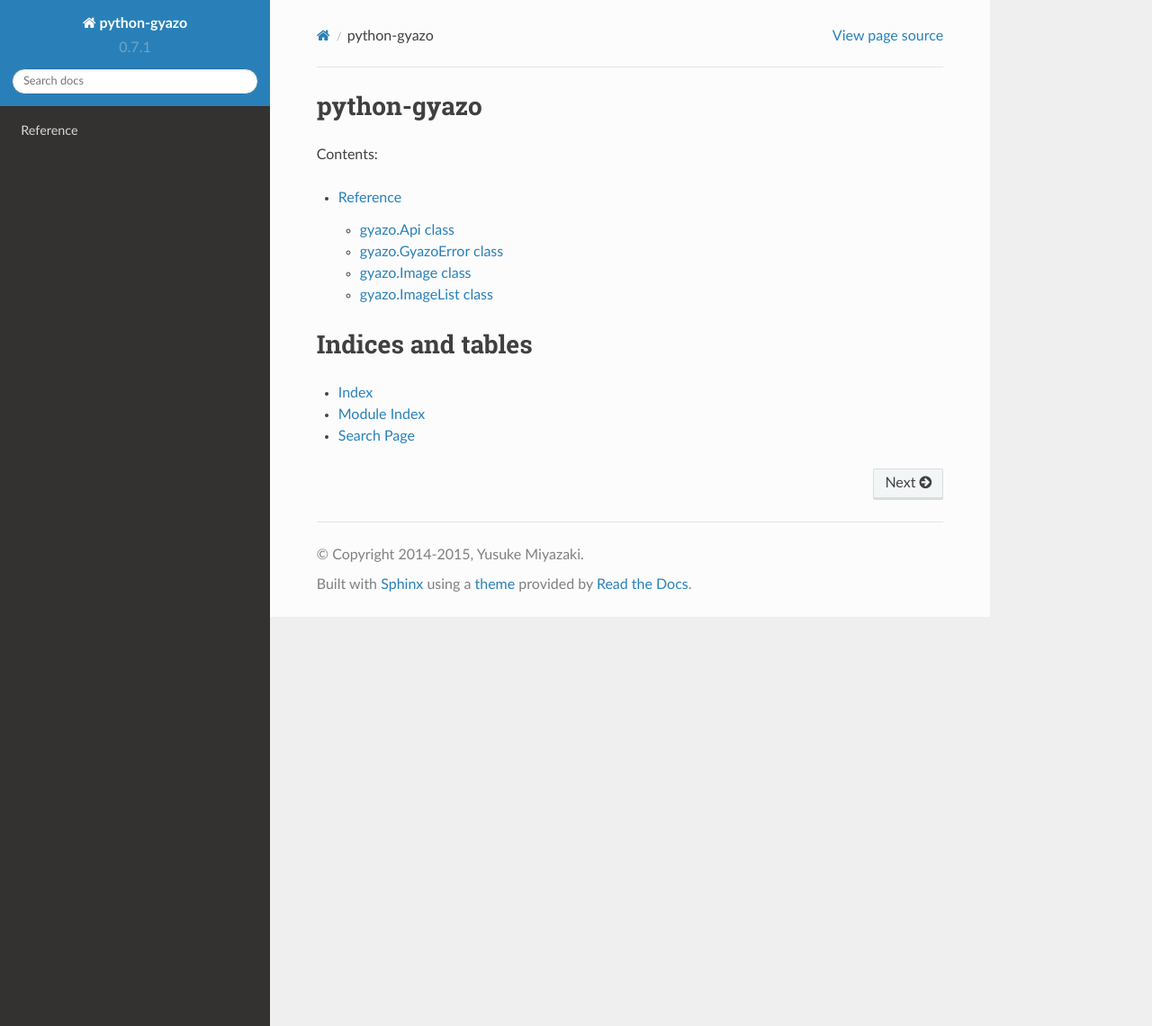
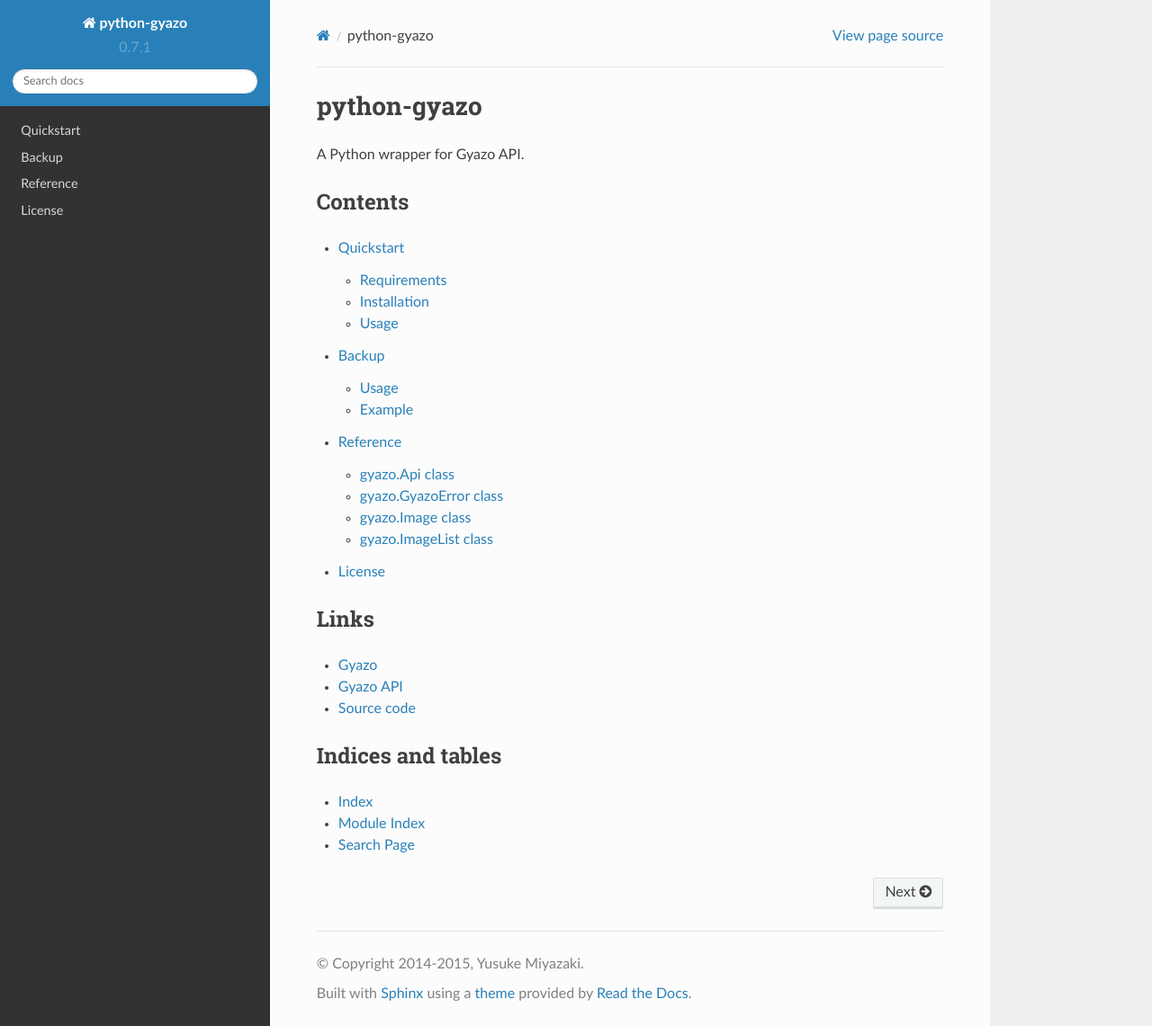
Before and after one commit to ymyzk/python-gyazo, a Sphinx documentation site: the page built from docs/source/index.rst, in a window 1280 px wide and 1141 px high. Shown: the whole window at 90% size. Built offline with Sphinx 7.4.7 and the Read the Docs theme 2.0.0, drawn with Linux system fonts in a browser that asks for light colours.

Commit message:
Update documents

```diff
--- a/docs/source/index.rst
+++ b/docs/source/index.rst
@@ -1,17 +1,32 @@
 python-gyazo
 ============
 
-Contents:
+A Python wrapper for Gyazo API.
+
+Contents
+--------
 
 .. toctree::
    :maxdepth: 2
 
+   quickstart
+   backup
    reference
+   license
 
+Links
+-----
+* `Gyazo`_
+* `Gyazo API`_
+* `Source code`_
 
 Indices and tables
-==================
+------------------
 
 * :ref:`genindex`
 * :ref:`modindex`
 * :ref:`search`
+
+.. _Gyazo: https://gyazo.com/
+.. _Gyazo API: https://gyazo.com/api/docs
+.. _Source code: https://github.com/ymyzk/python-gyazo
--- /dev/null
+++ b/docs/source/license.rst
@@ -0,0 +1,5 @@
+License
+=======
+MIT License. Please see `LICENSE`_.
+
+.. _LICENSE: https://github.com/ymyzk/python-gyazo/blob/master/LICENSE
```
Also changed, not shown: docs/source/backup.rst (added, +19 -0 lines), docs/source/quickstart.rst (added, +55 -0 lines), docs/source/images/backup_example.jpg (added).
